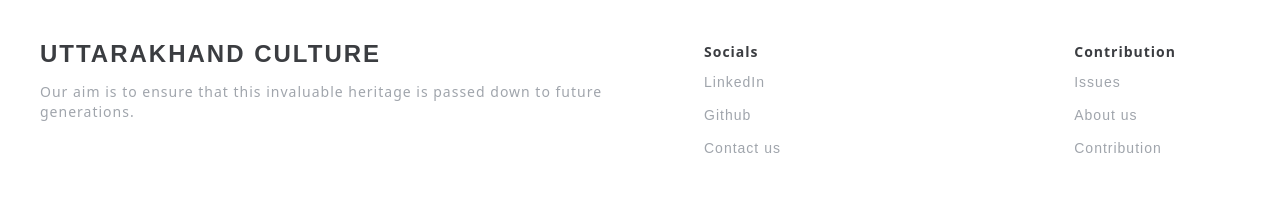
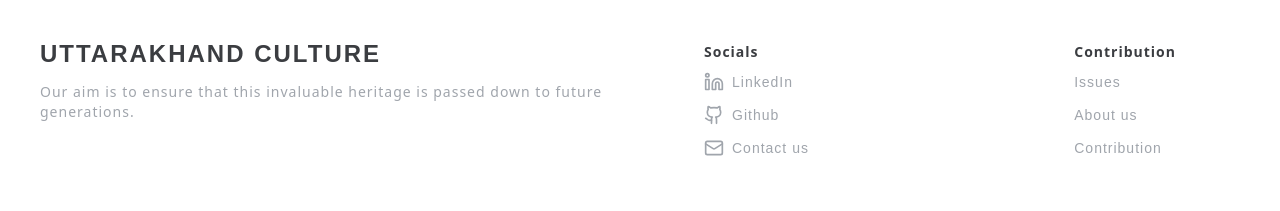
Before and after one commit to ajaynegi45/Uttarakhand-Culture-NewUI, a Next.js app: page / in a window 1280 px wide. Shown: the part 4079-4290 px from the top of the page. Built offline with nearby package versions, Linux system fonts and the light colour scheme; no server answers; a web font is replaced by a local one.

Commit message:
added icons of github linkedin in footer

```diff
--- a/package.json
+++ b/package.json
@@ -16,6 +16,7 @@
     "bcryptjs": "^2.4.3",
     "drizzle-kit": "^0.24.2",
     "drizzle-orm": "^0.33.0",
+    "lucide-react": "^0.452.0",
     "next": "14.2.5",
     "next-auth": "^5.0.0-beta.22",
     "nodemailer": "^6.9.15",
--- a/src/components/ui/Footer.module.css
+++ b/src/components/ui/Footer.module.css
@@ -262,3 +262,13 @@
     width: 100%;
     height: auto;
 }
+
+.social-link {
+    display: flex;
+    align-items: center;
+    gap: 8px;
+  }
+
+  .social-link:hover {
+    opacity: 0.8;
+  }
--- a/src/components/ui/Footer.tsx
+++ b/src/components/ui/Footer.tsx
@@ -1,17 +1,16 @@
-import styles from "./Footer.module.css"
+import styles from "./Footer.module.css";
 import Link from "next/link";
+import { Linkedin, Github, Mail } from "lucide-react";
 
 export default function Footer() {
     return (
         <footer className={styles["footer-container"]}>
-
             <div className={styles["newsletter-container"]}>
                 <div className={styles["newsletter-left-container"]}>
                     <h3>Join the newsletter</h3>
                     <p>Get the latest insights and updates straight to your inbox.</p>
                 </div>
                 <div className={styles["newsletter-right-container"]}>
-
                     <div className={styles["newsletter-email-container"]}>
                         <form action="">
                             <input id={"email-input"} type="email" placeholder="Enter Your email" required={true} disabled={true}/>
@@ -19,13 +18,11 @@ export default function Footer() {
                         </form>
                     </div>
                     <div><p>Your privacy is important. I never share your email.</p></div>
-
                 </div>
             </div>
 
             <div className={styles["footer"]}>
                 <div className={styles["footer-left-container"]}>
-                    {/*<h2>Uttarakhand Culture </h2>*/}
                     <h2>UTTARAKHAND CULTURE</h2>
                     <p>Our aim is to ensure that this invaluable heritage is passed down to future generations.</p>
                 </div>
@@ -33,15 +30,24 @@ export default function Footer() {
                 <div className={styles["footer-right-container"]}>
                     <div className={styles["footer-right-link-container"]} >
                         <p>Socials</p>
-                        <Link href={"https://www.linkedin.com/company/uttarakhandculture?trk=public_post_follow-view-profile"}>LinkedIn</Link>
-                        <Link href={"https://github.com/Uttarakhand-Culture"}>Github</Link>
-                        <Link href={"https://ukculture.netlify.app/contact"}>Contact us</Link>
+                        <Link href="https://www.linkedin.com/company/uttarakhandculture?trk=public_post_follow-view-profile" className={styles["social-link"]}>
+                            <Linkedin size={20} />
+                            <span>LinkedIn</span>
+                        </Link>
+                        <Link href="https://github.com/Uttarakhand-Culture" className={styles["social-link"]}>
+                            <Github size={20} />
+                            <span>Github</span>
+                        </Link>
+                        <Link href="https://ukculture.netlify.app/contact" className={styles["social-link"]}>
+                            <Mail size={20} />
+                            <span>Contact us</span>
+                        </Link>
                     </div>
                     <div className={styles["footer-right-link-container"]} >
                         <p>Contribution</p>
-                        <Link href={""}>Issues</Link>
-                        <Link href={"https://github.com/Uttarakhand-Culture/Frontend/blob/main/README.md"}>About us</Link>
-                        <Link href={""}>Contribution</Link>
+                        <Link href="">Issues</Link>
+                        <Link href="https://github.com/Uttarakhand-Culture/Frontend/blob/main/README.md">About us</Link>
+                        <Link href="">Contribution</Link>
                     </div>
                 </div>
             </div>
```
Also changed, not shown: 1 other file (tests, documents, lock files or other folders).
